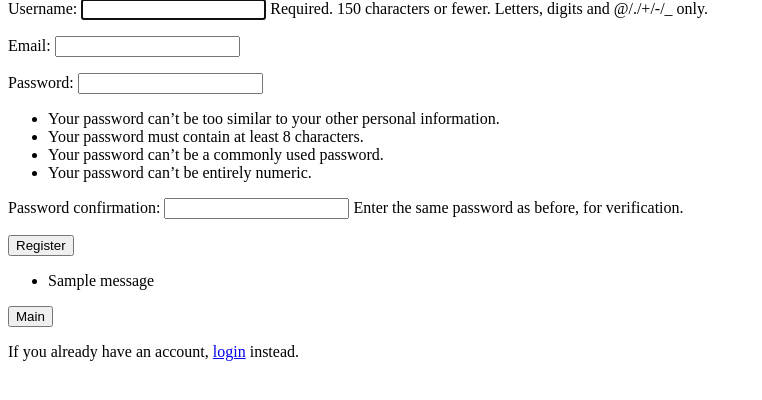
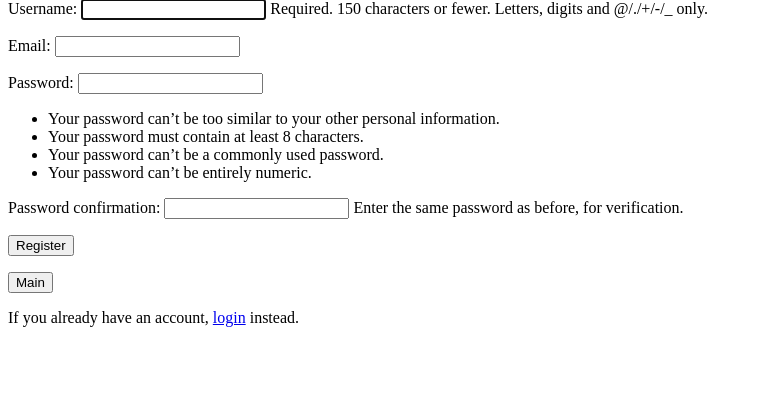
Before and after one commit to rainl0/expenses, a Django app: template debts/templates/registration/register.html in a window 1280 px wide. Shown: the part 67-467 px from the top of the page, without its empty margins (0-762 px from the left). Run offline with Django 4.2, Linux system fonts and the light colour scheme; the template is opened without the code that fills it: values that come from a table or form of the project are taken from there, others are empty; tables that the repository leaves empty hold one stand-in row (values such as "Sample post"); one stand-in notice (Sample message) is shown.

Commit message:
finished the project now for real

```diff
--- a/debts/templates/registration/register.html
+++ b/debts/templates/registration/register.html
@@ -8,14 +8,6 @@
     <button type="submit">Register</button>
 </form>
 
-{% if messages %}
-<ul class="messages">
-    {% for message in messages %}
-    <li  {% if message.tags %} class=" {{ message.tags }} " {% endif %}> {{ message }} </li>
-    {% endfor %}
-</ul>
-{% endif %}
-
 <button onclick="location.href='/'">Main</button>
 <p>If you already have an account, <a href="/accounts/login">login</a> instead.</p>
 
```
Also changed, not shown: debts/forms.py (+0 -13 lines), debts/views.py (+7 -7 lines), db.sqlite3.
